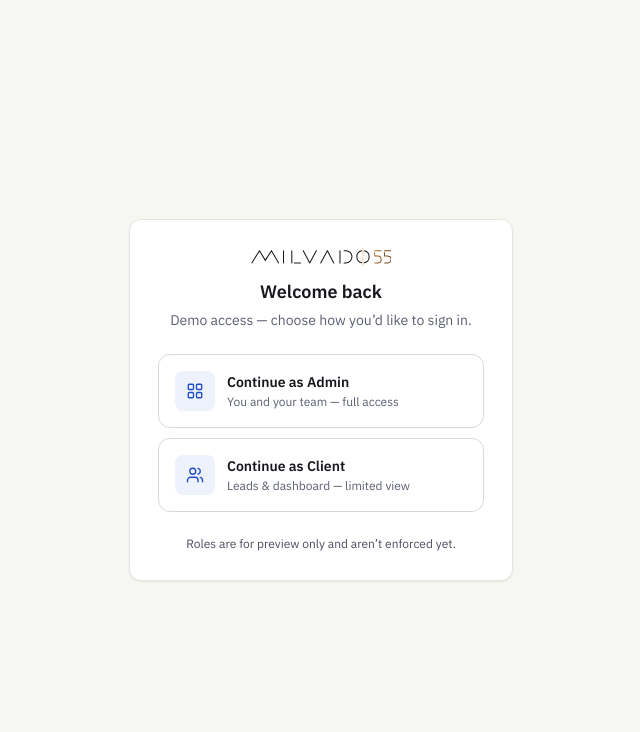
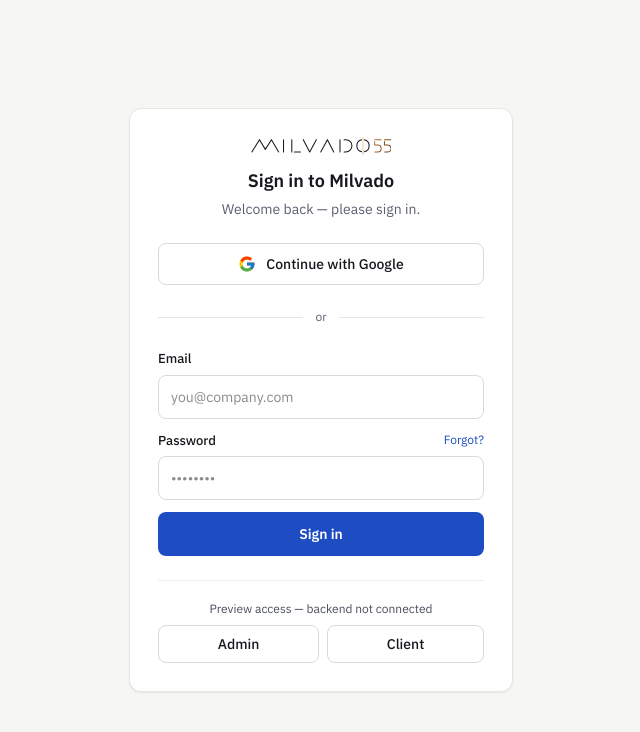
Before and after one commit to kethrin07/Agent-CRM, a Next.js app: page /login in a window 1280 px wide. Shown: the top 732 px of the page, without its empty margins (319-959 px from the left). Built offline with nearby package versions, Linux system fonts and the light colour scheme.

Commit message:
UI fixes

```diff
--- a/src/app/globals.css
+++ b/src/app/globals.css
@@ -54,13 +54,13 @@
   --color-bob-bg: #f1ede4;
   --color-bob-fg: #6b4a12;
 
-  /* Lifecycle accents (neutral + purple; others reuse status/agent tokens) */
+  /* Lifecycle accents (neutral + teal; others reuse status/agent tokens) */
   --color-neutral-bg: #eef1f6;
   --color-neutral-fg: #3d4250;
   --color-neutral-dot: #8a8f9c;
-  --color-purple-bg: #f3eefc;
-  --color-purple-fg: #6b3fa0;
-  --color-purple-dot: #8a5cd1;
+  --color-teal-bg: #e2f2f1;
+  --color-teal-fg: #0f6b66;
+  --color-teal-dot: #15a097;
 }
 
 @layer base {
@@ -136,9 +136,9 @@
   --color-neutral-bg: #2b2e35;
   --color-neutral-fg: #c2c4ca;
   --color-neutral-dot: #8a8f9c;
-  --color-purple-bg: #2a2140;
-  --color-purple-fg: #c3a3ef;
-  --color-purple-dot: #a883e6;
+  --color-teal-bg: #0f3330;
+  --color-teal-fg: #4fd0c6;
+  --color-teal-dot: #2bb3a8;
 }
 
 /* Logo "55" accent: gold twin in light theme, red twin in dark theme */
--- a/src/app/login/page.tsx
+++ b/src/app/login/page.tsx
@@ -1,13 +1,20 @@
 "use client";
 
+import { useState } from "react";
 import { useRouter } from "next/navigation";
 import { Logo } from "@/components/nav";
-import { GridIcon, UsersIcon } from "@/components/icons";
+import { GoogleIcon } from "@/components/icons";
 import { useRole, type Role } from "@/lib/role";
 
 export default function LoginPage() {
   const router = useRouter();
   const { setRole } = useRole();
+  const [email, setEmail] = useState("");
+  const [password, setPassword] = useState("");
+  const [notice, setNotice] = useState("");
+
+  const notConnected = () =>
+    setNotice("Sign-in isn’t connected yet — use Preview access below.");
 
   const choose = (role: Role) => {
     setRole(role);
@@ -20,50 +27,99 @@
         <div className="flex flex-col items-center gap-3 text-center">
           <Logo />
           <div className="flex flex-col gap-1">
-            <h1 className="text-lg font-semibold">Welcome back</h1>
-            <p className="text-sm text-muted">
-              Demo access — choose how you’d like to sign in.
-            </p>
+            <h1 className="text-lg font-semibold">Sign in to Milvado</h1>
+            <p className="text-sm text-muted">Welcome back — please sign in.</p>
           </div>
         </div>
 
-        <div className="flex flex-col gap-2.5">
-          <button
-            type="button"
-            onClick={() => choose("admin")}
-            className="flex items-center gap-3 rounded-xl border border-border-strong bg-card p-4 text-left transition-colors hover:bg-hover"
-          >
-            <span className="flex h-10 w-10 flex-shrink-0 items-center justify-center rounded-lg bg-brand-soft text-brand">
-              <GridIcon />
+        {/* Google */}
+        <button
+          type="button"
+          onClick={notConnected}
+          className="flex items-center justify-center gap-2.5 rounded-lg border border-border-strong bg-card px-4 py-2.5 text-sm font-medium text-ink transition-colors hover:bg-hover"
+        >
+          <GoogleIcon size={18} />
+          Continue with Google
+        </button>
+
+        <div className="flex items-center gap-3 text-xs text-muted">
+          <span className="h-px flex-grow bg-border" />
+          or
+          <span className="h-px flex-grow bg-border" />
+        </div>
+
+        {/* Email + password */}
+        <form
+          onSubmit={(e) => {
+            e.preventDefault();
+            notConnected();
+          }}
+          className="flex flex-col gap-3"
+        >
+          <label className="flex flex-col gap-1.5 text-[13px] font-medium">
+            Email
+            <input
+              type="email"
+              value={email}
+              onChange={(e) => setEmail(e.target.value)}
+              placeholder="you@company.com"
+              className="min-h-11 rounded-lg border border-border-strong bg-card px-3 text-sm font-normal text-ink outline-none focus:border-brand"
+            />
+          </label>
+          <label className="flex flex-col gap-1.5 text-[13px] font-medium">
+            <span className="flex items-center justify-between">
+              Password
+              <button
+                type="button"
+                onClick={notConnected}
+                className="text-xs font-normal text-brand"
+              >
+                Forgot?
+              </button>
             </span>
-            <span className="flex flex-col gap-0.5">
-              <span className="text-sm font-semibold">Continue as Admin</span>
-              <span className="text-xs text-muted">
-                You and your team — full access
-              </span>
-            </span>
-          </button>
+            <input
+              type="password"
+              value={password}
+              onChange={(e) => setPassword(e.target.value)}
+              placeholder="••••••••"
+              className="min-h-11 rounded-lg border border-border-strong bg-card px-3 text-sm font-normal text-ink outline-none focus:border-brand"
+            />
+          </label>
 
           <button
-            type="button"
-            onClick={() => choose("client")}
-            className="flex items-center gap-3 rounded-xl border border-border-strong bg-card p-4 text-left transition-colors hover:bg-hover"
+            type="submit"
+            className="min-h-11 rounded-lg bg-brand text-sm font-semibold text-white transition-colors hover:bg-brand-hover"
           >
-            <span className="flex h-10 w-10 flex-shrink-0 items-center justify-center rounded-lg bg-brand-soft text-brand">
-              <UsersIcon />
-            </span>
-            <span className="flex flex-col gap-0.5">
-              <span className="text-sm font-semibold">Continue as Client</span>
-              <span className="text-xs text-muted">
-                Leads &amp; dashboard — limited view
-              </span>
-            </span>
+            Sign in
           </button>
+        </form>
+
+        {notice && (
+          <p className="-mt-2 text-center text-xs text-muted2">{notice}</p>
+        )}
+
+        {/* Preview access (no backend yet) */}
+        <div className="flex flex-col gap-2 border-t border-hairline pt-5">
+          <span className="text-center text-xs text-muted2">
+            Preview access — backend not connected
+          </span>
+          <div className="flex gap-2">
+            <button
+              type="button"
+              onClick={() => choose("admin")}
+              className="flex-grow rounded-lg border border-border-strong bg-card px-3 py-2 text-sm font-medium text-ink transition-colors hover:bg-hover"
+            >
+              Admin
+            </button>
+            <button
+              type="button"
+              onClick={() => choose("client")}
+              className="flex-grow rounded-lg border border-border-strong bg-card px-3 py-2 text-sm font-medium text-ink transition-colors hover:bg-hover"
+            >
+              Client
+            </button>
+          </div>
         </div>
-
-        <p className="text-center text-xs text-muted2">
-          Roles are for preview only and aren’t enforced yet.
-        </p>
       </div>
     </div>
   );
--- a/src/components/icons.tsx
+++ b/src/components/icons.tsx
@@ -87,6 +87,43 @@
   return (
     <svg {...base(size, 2, props)}>
       <path d="m15 18-6-6 6-6" />
+    </svg>
+  );
+}
+
+export function ChevronRightIcon({ size = 16, ...props }: IconProps) {
+  return (
+    <svg {...base(size, 2, props)}>
+      <path d="m9 18 6-6-6-6" />
+    </svg>
+  );
+}
+
+export function GoogleIcon({ size = 18 }: { size?: number }) {
+  return (
+    <svg
+      width={size}
+      height={size}
+      viewBox="0 0 48 48"
+      aria-hidden="true"
+      className="flex-shrink-0"
+    >
+      <path
+        fill="#FFC107"
+        d="M43.611 20.083H42V20H24v8h11.303c-1.649 4.657-6.08 8-11.303 8-6.627 0-12-5.373-12-12s5.373-12 12-12c3.059 0 5.842 1.154 7.961 3.039l5.657-5.657C34.046 6.053 29.268 4 24 4 12.955 4 4 12.955 4 24s8.955 20 20 20 20-8.955 20-20c0-1.341-.138-2.65-.389-3.917z"
+      />
+      <path
+        fill="#FF3D00"
+        d="M6.306 14.691l6.571 4.819C14.655 15.108 18.961 12 24 12c3.059 0 5.842 1.154 7.961 3.039l5.657-5.657C34.046 6.053 29.268 4 24 4 16.318 4 9.656 8.337 6.306 14.691z"
+      />
+      <path
+        fill="#4CAF50"
+        d="M24 44c5.166 0 9.86-1.977 13.409-5.192l-6.19-5.238C29.211 35.091 26.715 36 24 36c-5.202 0-9.619-3.317-11.283-7.946l-6.522 5.025C9.505 39.556 16.227 44 24 44z"
+      />
+      <path
+        fill="#1976D2"
+        d="M43.611 20.083H42V20H24v8h11.303c-.792 2.237-2.231 4.166-4.087 5.571l6.19 5.238C36.971 39.205 44 34 44 24c0-1.341-.138-2.65-.389-3.917z"
+      />
     </svg>
   );
 }
--- a/src/lib/data.ts
+++ b/src/lib/data.ts
@@ -61,9 +61,9 @@
   },
   Quoted: {
     label: "Quoted",
-    bg: "var(--color-purple-bg)",
-    fg: "var(--color-purple-fg)",
-    dot: "var(--color-purple-dot)",
+    bg: "var(--color-teal-bg)",
+    fg: "var(--color-teal-fg)",
+    dot: "var(--color-teal-dot)",
   },
   Won: {
     label: "Won",
@@ -90,7 +90,7 @@
 export const team: TeamMember[] = [
   { id: "maya", name: "Maya Chen", initial: "MC", bg: "var(--color-nora-bg)", fg: "var(--color-nora-fg)" },
   { id: "devin", name: "Devin Ross", initial: "DR", bg: "var(--color-good-bg)", fg: "var(--color-good-fg)" },
-  { id: "priya", name: "Priya Shah", initial: "PS", bg: "var(--color-purple-bg)", fg: "var(--color-purple-fg)" },
+  { id: "priya", name: "Priya Shah", initial: "PS", bg: "var(--color-teal-bg)", fg: "var(--color-teal-fg)" },
 ];
 
 export const teamById = (id: string | null): TeamMember | null =>
@@ -174,12 +174,13 @@
   "Quoted",
   "Converted",
 ];
+// Single blue ramp (pale → deep) so the funnel reads as one progression.
 const funnelColors = [
-  "var(--color-neutral-dot)",
-  "var(--color-brand-bar-soft)",
-  "var(--color-brand)",
-  "var(--color-purple-dot)",
-  "var(--color-good)",
+  "#C2D1EF",
+  "#98B4EA",
+  "#6588DE",
+  "#3E65D2",
+  "#2149BE",
 ];
 const mkFunnel = (vals: number[]): FunnelStep[] =>
   vals.map((value, i) => ({
```
Also changed, not shown: src/app/(app)/leads/page.tsx (+52 -13 lines), src/components/LeadDrawer.tsx (+32 -5 lines).
